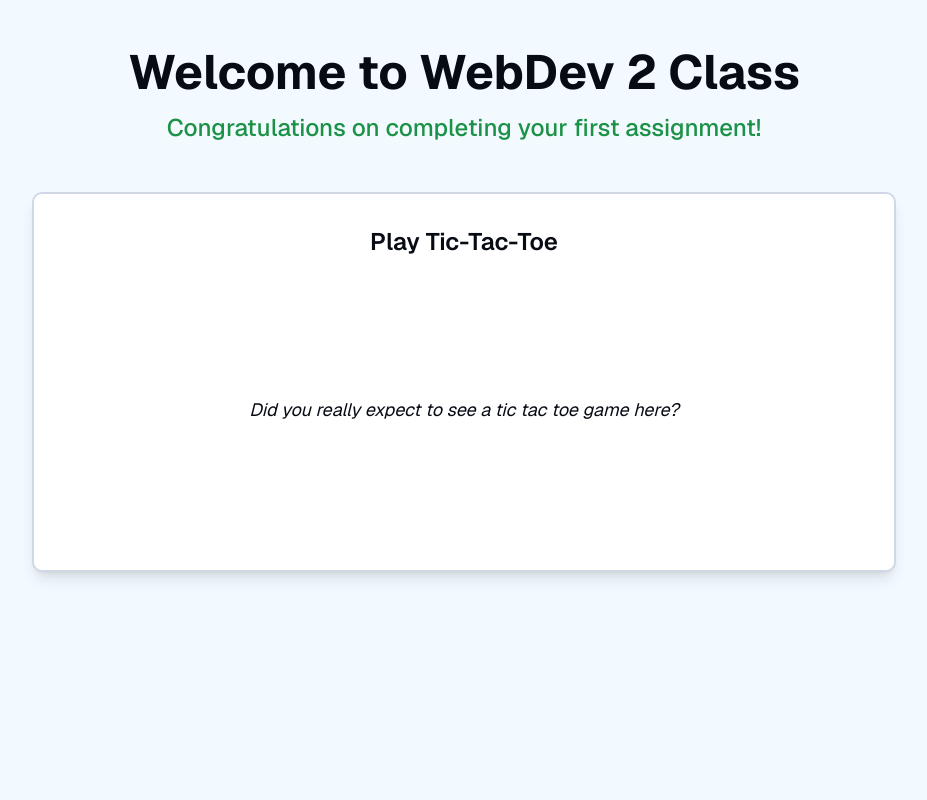
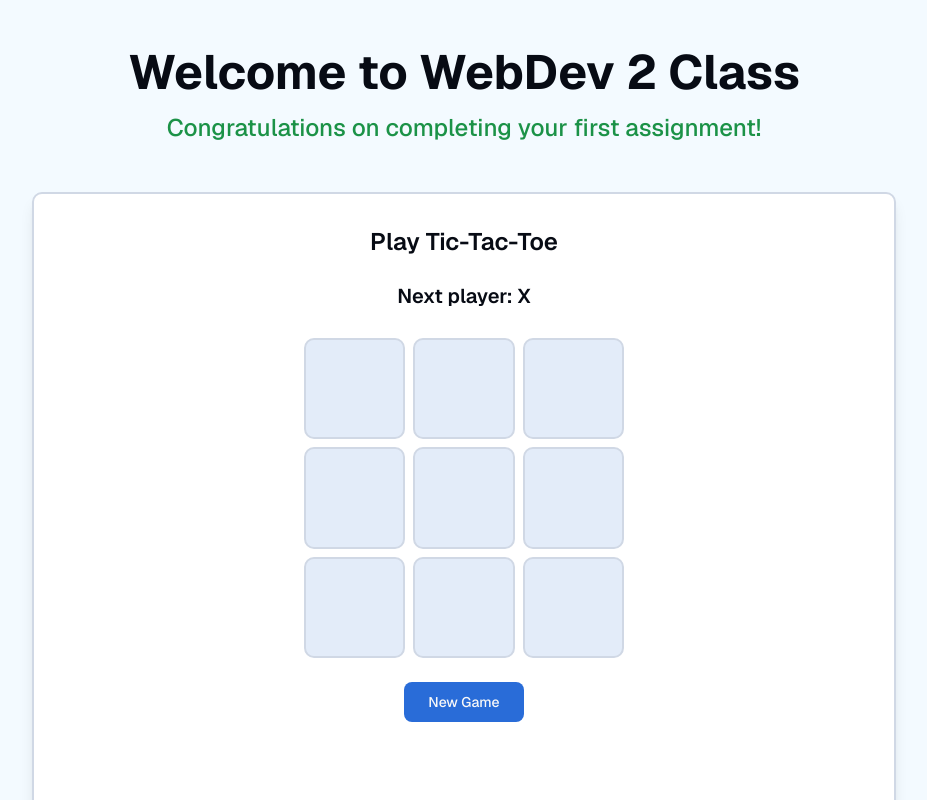
Before and after one commit to OAkinbode/Assignment1_welcome, a Next.js app: page / in a window 1280 px wide. Shown: the top 800 px of the page, without its empty margins (176-1103 px from the left). Built offline with nearby package versions, Linux system fonts and the light colour scheme.

Commit message:
testing in class A

```diff
--- a/app/page.tsx
+++ b/app/page.tsx
@@ -20,7 +20,7 @@ export default function Home() {
           <h2 className="text-2xl font-semibold text-center mb-6 text-foreground">
             Play Tic-Tac-Toe
           </h2>
-          {/* <TicTacToe /> */}
+          <TicTacToe />
           <div className="flex items-center justify-center h-64 text-foreground text-lg italic">
             Did you really expect to see a tic tac toe game here?
           </div>
```
